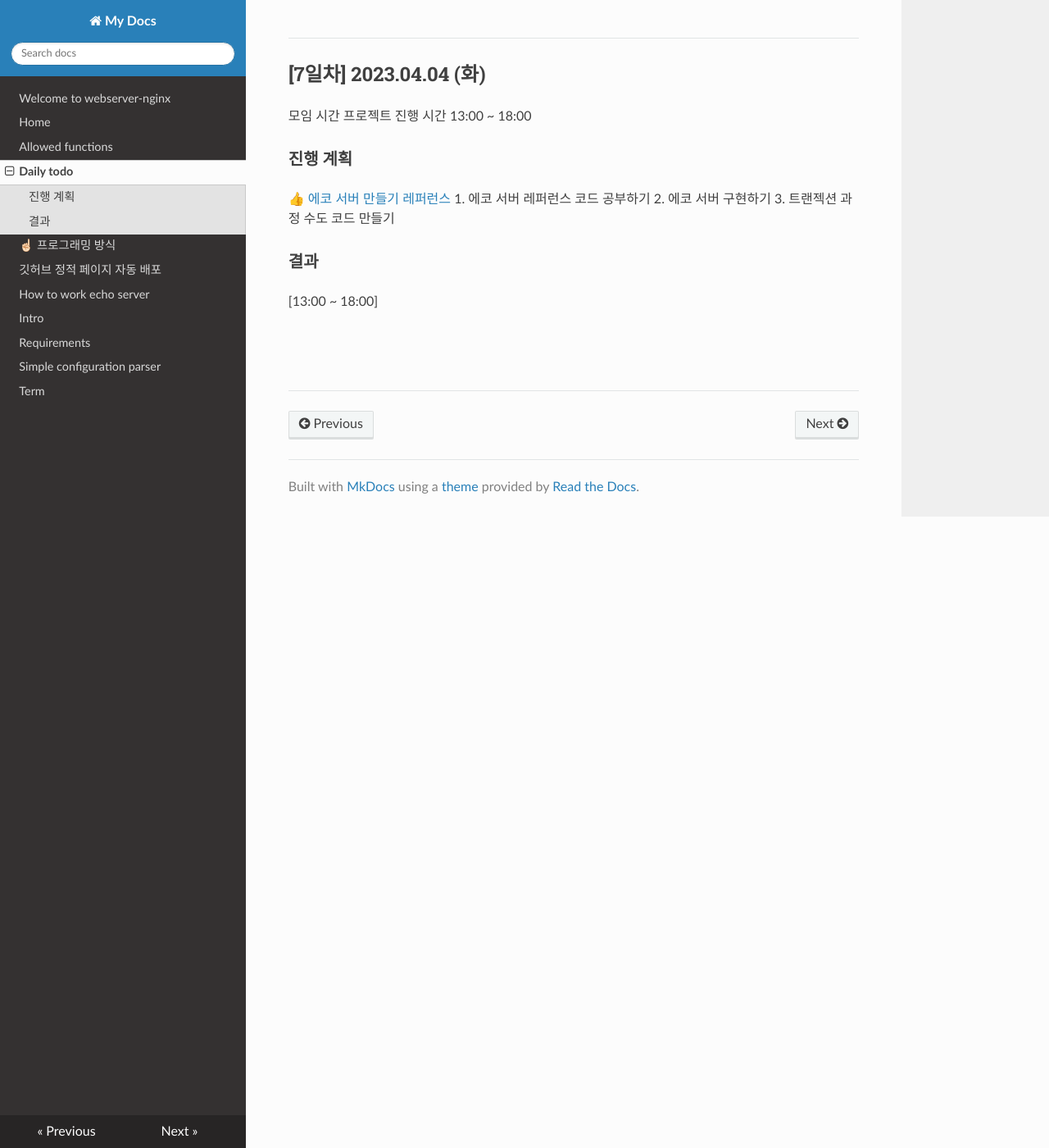
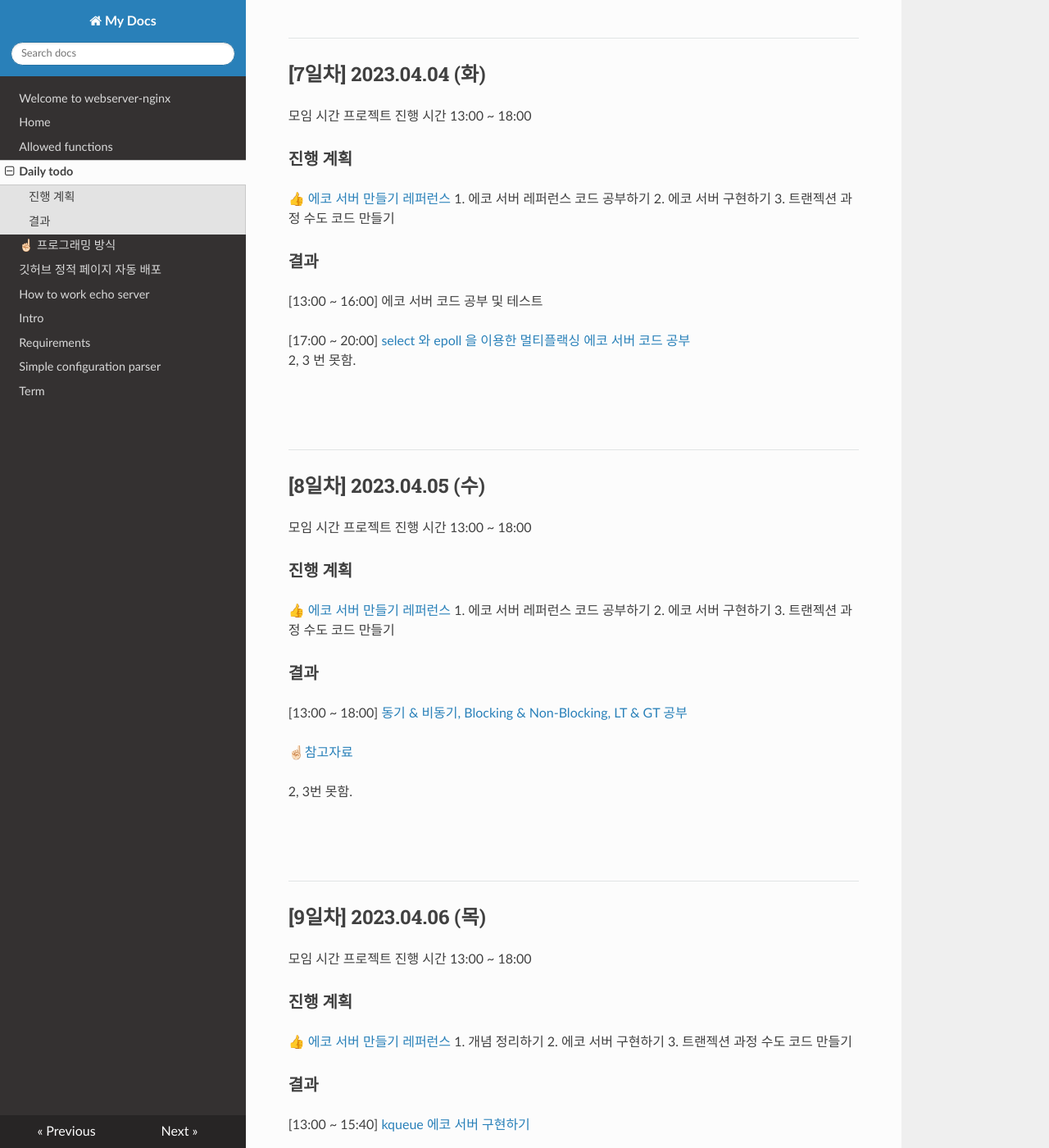
Before and after one commit to JaeHwan-s-WebServeClass/webserver-nginx, an MkDocs documentation site: the page built from docs/docs/daily-todo.md, in a window 1280 px wide and 1400 px high, scrolled down 2849 px. Shown: the whole window at 82% size. Built offline with MkDocs 1.6.1, drawn with Linux system fonts in a browser that asks for light colours; nearby versions of some CDN libraries; some of the changed text lies outside the part shown.

Commit message:
wip: work in process

```diff
--- a/docs/docs/daily-todo.md
+++ b/docs/docs/daily-todo.md
@@ -122,9 +122,59 @@
 3. 트랜젝션 과정 수도 코드 만들기
 
 ### 결과
-[13:00 ~ 18:00]
+[13:00 ~ 16:00] 에코 서버 코드 공부 및 테스트
+
+[17:00 ~ 20:00] [select 와 epoll 을 이용한 멀티플랙싱 에코 서버 코드 공부](https://github.com/JaeHwan-s-WebServeClass/webserver-nginx/tree/1-%EC%97%90%EC%BD%94-%EC%84%9C%EB%B2%84-%EB%A7%8C%EB%93%A4%EA%B8%B0/echo_server/Chapter17%20echo_epoll)
+<br>
+2, 3 번 못함.
 
 <br>
 <br>
 
 ***
+
+## [8일차] 2023.04.05 (수)
+모임 시간
+프로젝트 진행 시간
+13:00 ~ 18:00
+
+### 진행 계획
+👍 [에코 서버 만들기 레퍼런스](https://github.com/JaeHwan-s-WebServeClass/webserver-nginx/issues/1)
+1. 에코 서버 레퍼런스 코드 공부하기
+2. 에코 서버 구현하기
+3. 트랜젝션 과정 수도 코드 만들기
+
+### 결과
+[13:00 ~ 18:00] [동기 & 비동기, Blocking & Non-Blocking, LT & GT 공부](https://github.com/JaeHwan-s-WebServeClass/webserver-nginx/tree/1-%EC%97%90%EC%BD%94-%EC%84%9C%EB%B2%84-%EB%A7%8C%EB%93%A4%EA%B8%B0/echo_server/Chapter17%20echo_epoll)
+
+☝🏻[참고자료](https://www.joinc.co.kr/w/Site/Network_Programing/AdvancedComm/AIO)
+
+2, 3번 못함.
+
+<br>
+<br>
+
+***
+
+## [9일차] 2023.04.06 (목)
+모임 시간
+프로젝트 진행 시간
+13:00 ~ 18:00
+
+### 진행 계획
+👍 [에코 서버 만들기 레퍼런스](https://github.com/JaeHwan-s-WebServeClass/webserver-nginx/issues/1)
+1. 개념 정리하기
+2. 에코 서버 구현하기
+3. 트랜젝션 과정 수도 코드 만들기
+
+### 결과
+[13:00 ~ 15:40] [kqueue 에코 서버 구현하기](https://github.com/JaeHwan-s-WebServeClass/webserver-nginx/blob/1-%EC%97%90%EC%BD%94-%EC%84%9C%EB%B2%84-%EB%A7%8C%EB%93%A4%EA%B8%B0/cpp_echo_server/cpp_echo_server.cpp)
+
+[16:00 ~ 17:00] 에코 서버 실행해보기 (터미널 1024 글자 제한 이슈... OS에서 보안상의 이유로 1024로 제한했다고 한다.)
+
+[17:00 ~ 18:00]
+
+<br>
+<br>
+
+***
```
